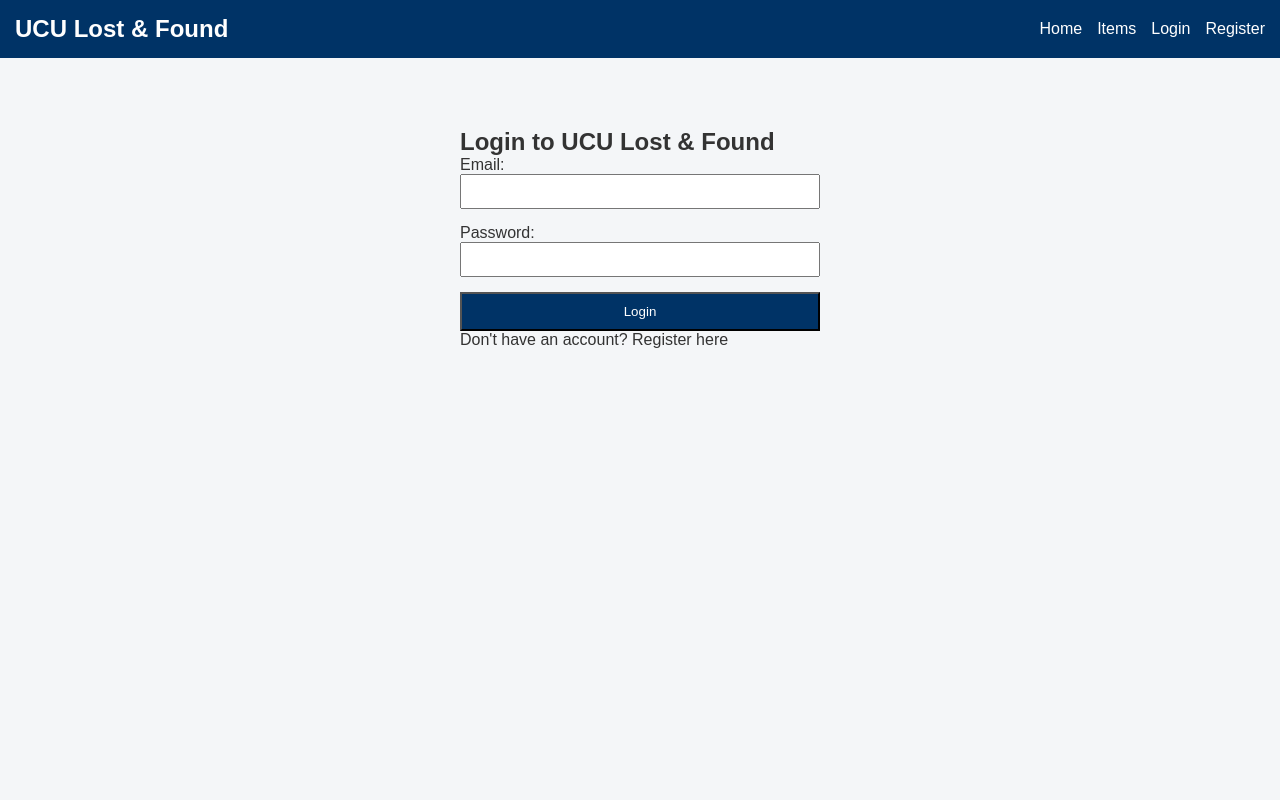
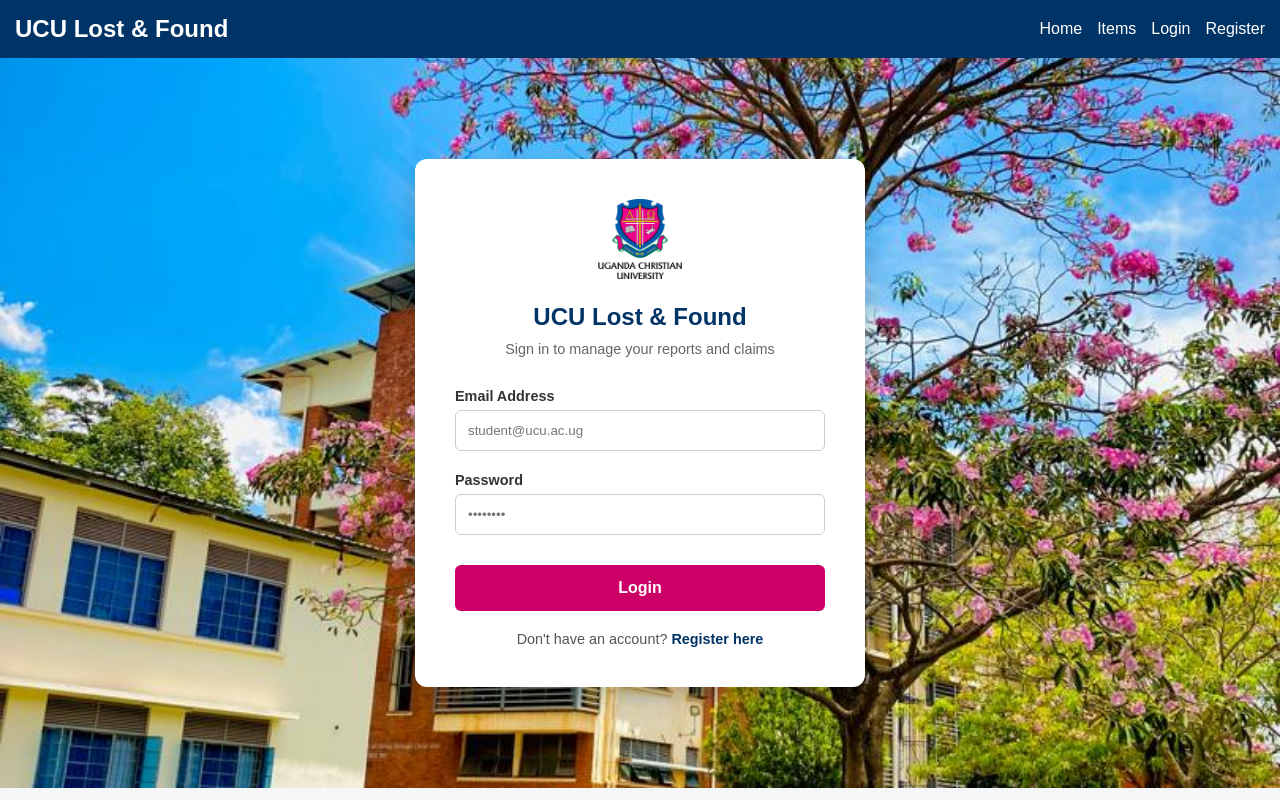
Before and after one commit to hadijahkaramagi7-ctrl/UCU_LOST_AND_FOUND, a React app in the folder frontend/: page /login in a window 1280 px wide. Built offline with nearby package versions, Linux system fonts and the light colour scheme; the HTML template or start-up script is replaced by a standard one.

Commit message:
feat: add UCU login UI branding

```diff
--- a/frontend/src/pages/Login.jsx
+++ b/frontend/src/pages/Login.jsx
@@ -24,8 +24,8 @@ export default function Login() {
       localStorage.setItem("token", response.data.token);
       localStorage.setItem("user", JSON.stringify(response.data.user));
 
-      alert("Login successful!");
-      navigate("/");
+      // Force a page reload to update the Navbar immediately
+      window.location.href = "/";
     } catch (err) {
       if (err.response && err.response.data) {
         setError(err.response.data.error);
@@ -36,47 +36,146 @@ export default function Login() {
   };
 
   return (
-    <div style={{ maxWidth: "400px", margin: "50px auto", padding: "20px" }}>
-      <h2>Login to UCU Lost & Found</h2>
-      {error && <p style={{ color: "red" }}>{error}</p>}
+    <div
+      style={{
+        minHeight: "calc(100vh - 70px)",
+        backgroundImage: 'url("/ucu-campus.jpg")', // Make sure this image is also in the public folder!
+        backgroundSize: "cover",
+        backgroundPosition: "center",
+        display: "flex",
+        alignItems: "center",
+        justifyContent: "center",
+        padding: "20px",
+      }}
+    >
+      {/* White Login Card */}
+      <div
+        style={{
+          backgroundColor: "white",
+          padding: "40px",
+          borderRadius: "12px",
+          boxShadow: "0 10px 25px rgba(0,0,0,0.2)",
+          width: "100%",
+          maxWidth: "450px",
+          textAlign: "center",
+        }}
+      >
+        {/* Logo and Header */}
+        <img
+          src="/ucu-logo.jpg"
+          alt="UCU Logo"
+          style={{ height: "80px", marginBottom: "20px" }}
+        />
+        <h2
+          style={{
+            color: "#003366",
+            margin: "0 0 10px 0",
+            fontSize: "1.5rem",
+            fontWeight: "bold",
+          }}
+        >
+          UCU Lost & Found
+        </h2>
+        <p style={{ color: "#666", fontSize: "0.9rem", marginBottom: "30px" }}>
+          Sign in to manage your reports and claims
+        </p>
+
+        {error && (
+          <div
+            style={{
+              backgroundColor: "#ffe6e6",
+              color: "#cc0000",
+              padding: "10px",
+              borderRadius: "5px",
+              marginBottom: "20px",
+              fontSize: "0.9rem",
+              textAlign: "left",
+            }}
+          >
+            {error}
+          </div>
+        )}
 
         <form
           onSubmit={handleLogin}
-        style={{ display: "flex", flexDirection: "column", gap: "15px" }}
+          style={{ display: "flex", flexDirection: "column", gap: "20px" }}
         >
-        <div>
-          <label>Email:</label>
+          <div style={{ textAlign: "left" }}>
+            <label
+              style={{ fontWeight: "bold", fontSize: "0.9rem", color: "#333" }}
+            >
+              Email Address
+            </label>
             <input
               type="email"
               value={email}
               onChange={(e) => setEmail(e.target.value)}
-            style={{ width: "100%", padding: "8px" }}
+              style={{
+                width: "100%",
+                padding: "12px",
+                marginTop: "5px",
+                border: "1px solid #ccc",
+                borderRadius: "6px",
+                boxSizing: "border-box",
+              }}
+              placeholder="student@ucu.ac.ug"
+              required
             />
           </div>
-        <div>
-          <label>Password:</label>
+          <div style={{ textAlign: "left" }}>
+            <label
+              style={{ fontWeight: "bold", fontSize: "0.9rem", color: "#333" }}
+            >
+              Password
+            </label>
             <input
               type="password"
               value={password}
               onChange={(e) => setPassword(e.target.value)}
-            style={{ width: "100%", padding: "8px" }}
+              style={{
+                width: "100%",
+                padding: "12px",
+                marginTop: "5px",
+                border: "1px solid #ccc",
+                borderRadius: "6px",
+                boxSizing: "border-box",
+              }}
+              placeholder="••••••••"
+              required
             />
           </div>
           <button
             type="submit"
             style={{
-            padding: "10px",
-            backgroundColor: "#003366",
+              padding: "14px",
+              backgroundColor: "#cc0066",
               color: "white",
+              border: "none",
+              borderRadius: "6px",
+              fontSize: "1rem",
+              fontWeight: "bold",
+              cursor: "pointer",
+              marginTop: "10px",
             }}
           >
             Login
           </button>
         </form>
 
-      <p>
-        Don't have an account? <Link to="/register">Register here</Link>
+        <p style={{ marginTop: "20px", fontSize: "0.9rem", color: "#555" }}>
+          Don't have an account?{" "}
+          <Link
+            to="/register"
+            style={{
+              color: "#003366",
+              fontWeight: "bold",
+              textDecoration: "none",
+            }}
+          >
+            Register here
+          </Link>
         </p>
+      </div>
     </div>
   );
 }
```
Also changed, not shown: frontend/public/ucu-campus.jpg (added), frontend/public/ucu-logo.jpg (added). Lines whose indentation alone changed are shown as unchanged.
